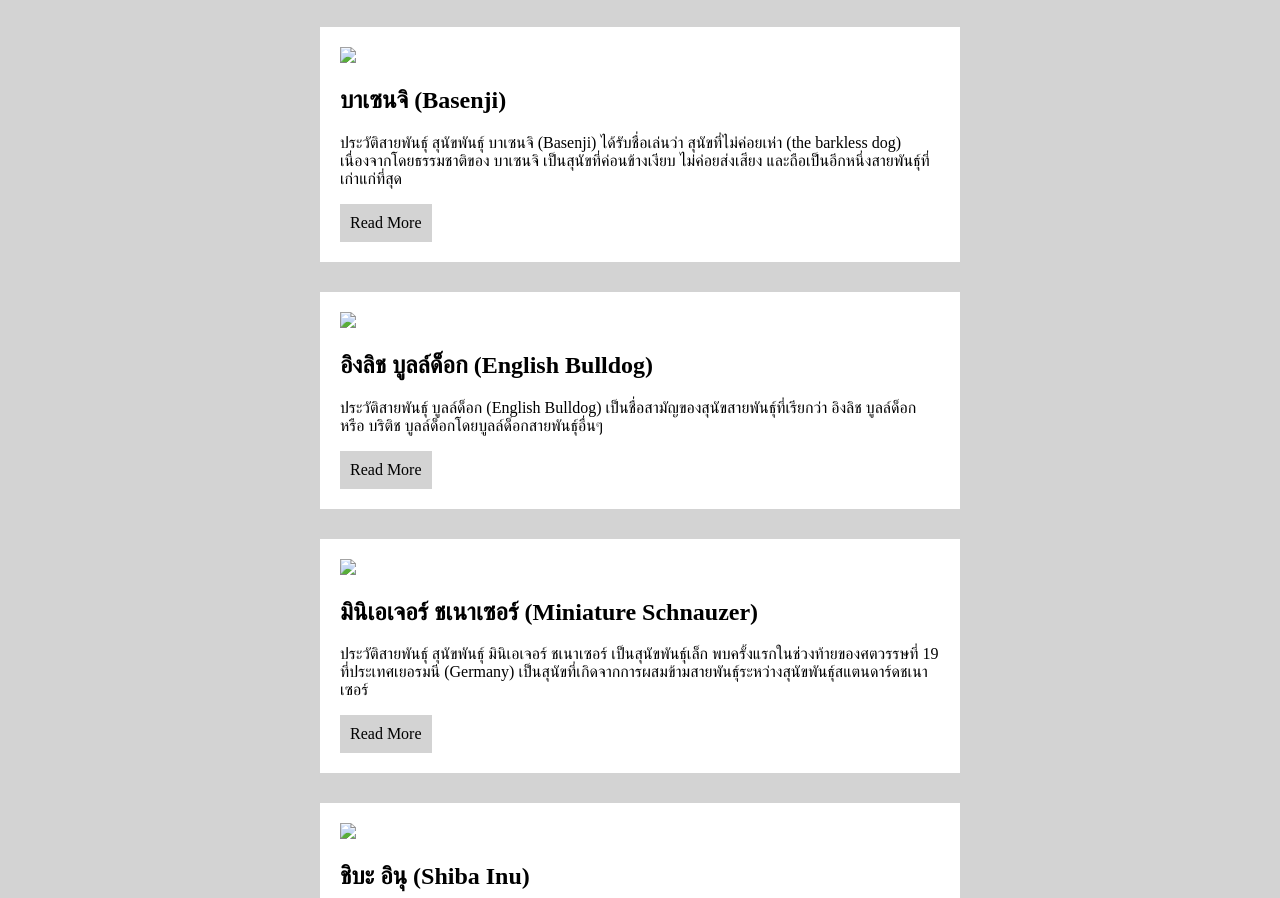
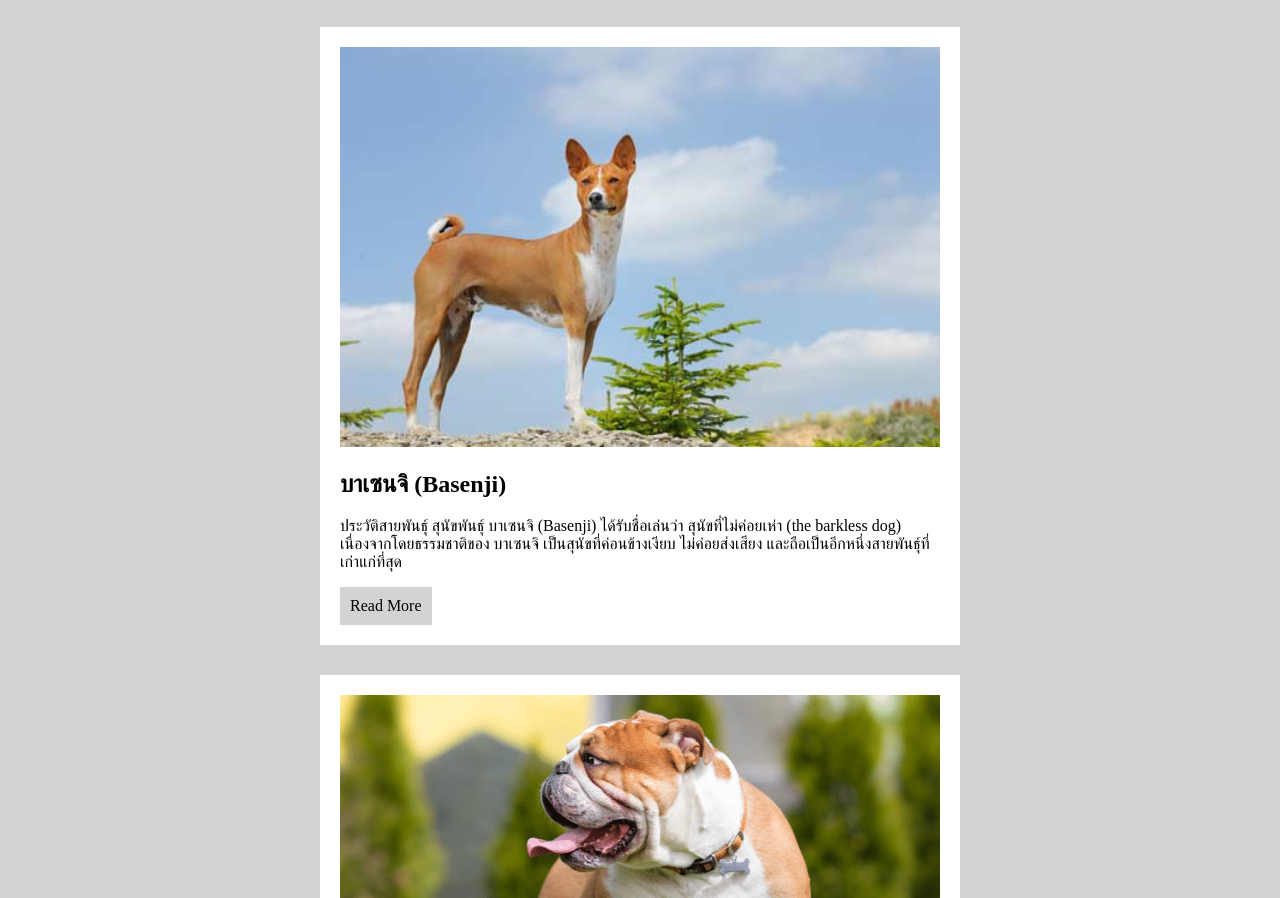
Before and after one commit to LalitaWhxn/MyDog, a plain HTML site: page index.html in a window 1280 px wide. Shown: the part 54-952 px from the top of the page. Drawn offline with Linux system fonts and the light colour scheme.

Commit message:
No comment

```diff
--- a/index.html
+++ b/index.html
@@ -12,25 +12,25 @@
     </header>
    <div class="main-content">
       <div class="box">
-        <img class="image" src="Basenji.jpg">
+        <img class="image" src="Pic/Basenji.jpg">
         <h2>บาเซนจิ (Basenji)</h2>
         <p>ประวัติสายพันธุ์ สุนัขพันธุ์ บาเซนจิ (Basenji) ได้รับชื่อเล่นว่า สุนัขที่ไม่ค่อยเห่า (the barkless dog) เนื่องจากโดยธรรมชาติของ บาเซนจิ เป็นสุนัขที่ค่อนข้างเงียบ ไม่ค่อยส่งเสียง และถือเป็นอีกหนึ่งสายพันธุ์ที่เก่าแก่ที่สุด</p>
         <a class="button" href="Basenji.html">Read More</a>
      </div>
      <div class="box">
-        <img class="image" src="English Bulldogs.png">
+        <img class="image" src="Pic/English Bulldogs.png">
         <h2>อิงลิช บูลล์ด็อก (English Bulldog)</h2>
         <p>ประวัติสายพันธุ์ บูลล์ด็อก (English Bulldog) เป็นชื่อสามัญของสุนัขสายพันธุ์ที่เรียกว่า อิงลิช บูลล์ด็อก หรือ บริติช บูลล์ด็อกโดยบูลล์ด็อกสายพันธุ์อื่นๆ</p>
         <a class="button" href="English Bulldogs.html">Read More</a>
    </div>
    <div class="box">
-      <img class="image" src="Miniature Schnauzer.jpg">
+      <img class="image" src="Pic/Miniature Schnauzer.jpg">
       <h2>มินิเอเจอร์ ชเนาเซอร์ (Miniature Schnauzer)</h2>
       <p>ประวัติสายพันธุ์ สุนัขพันธุ์ มินิเอเจอร์ ชเนาเซอร์ เป็นสุนัขพันธุ์เล็ก พบครั้งแรกในช่วงท้ายของศตวรรษที่ 19 ที่ประเทศเยอรมนี (Germany) เป็นสุนัขที่เกิดจากการผสมข้ามสายพันธุ์ระหว่างสุนัขพันธุ์สแตนดาร์ดชเนาเซอร์</p>
       <a class="button" href="Miniature Schnauzer">Read More</a>
     </div>
     <div class="box">
-      <img class="image" src="Shiba Inu.jpg">
+      <img class="image" src="Pic/Shiba Inu.jpg">
       <h2>ชิบะ อินุ (Shiba Inu)</h2>
       <p>ประวัติสายพันธุ์ ชิบะ อินุ (柴犬 : Shiba Inu) เป็นสายพันธุ์สุนัขที่มีขนาดเล็กที่สุดในบรรดาสายพันธุ์ดั้งเดิมของญี่ปุ่นทั้ง 6 สายพันธุ์ มีความคล่องแคล่วว่องไวซึ่งเข้ากับภูมิประเทศที่เป็นภูเขาได้เป็นอย่างดี</p>
       <a class="button" href="#">Read More</a>
```
